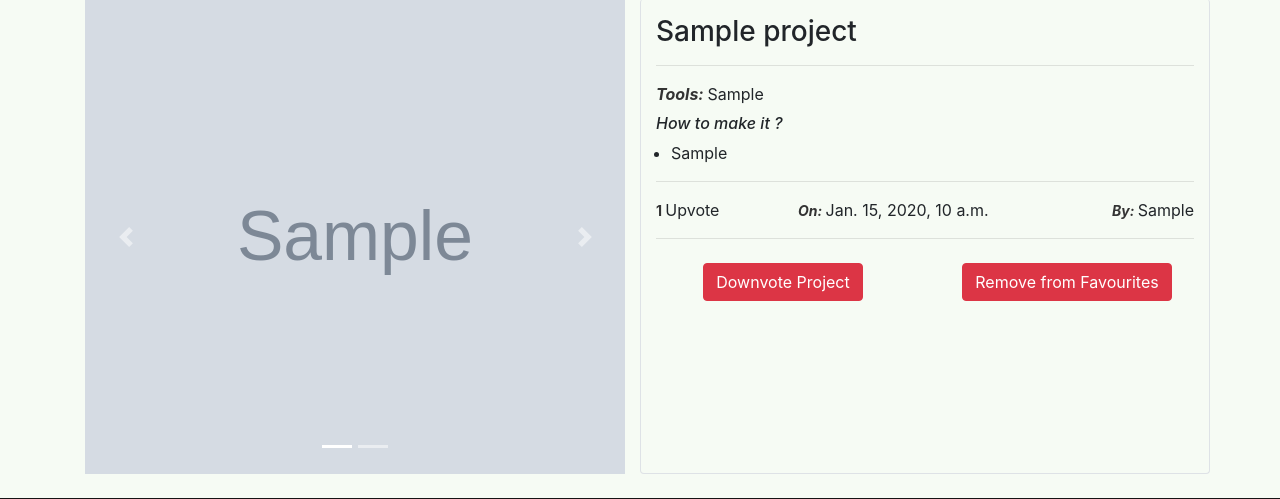
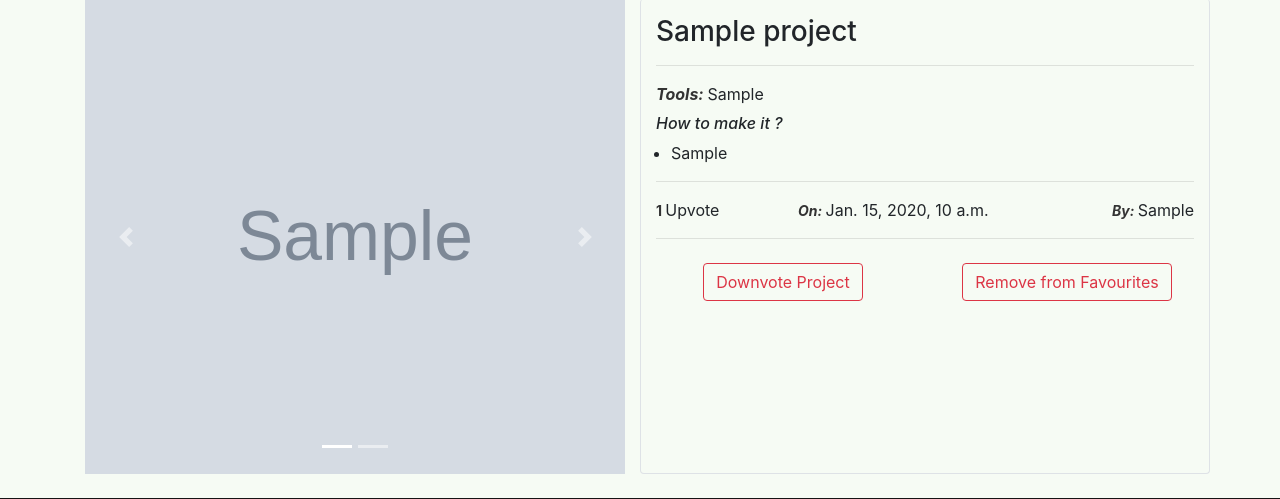
Before and after one commit to deonlobo/green_book_site, a Django app: page /diyprojects/feed in a window 1280 px wide. Shown: the part 210-709 px from the top of the page. Run offline with Django 5.2, Linux system fonts and the light colour scheme; a user stored in the database is signed in; tables that the repository leaves empty hold one stand-in row (values such as "Sample post"); grey boxes marked "Sample" are stand-in pictures; parts of the project's set-up code (start-up, migrations or seed data) failed here and were passed over; some libraries are stand-ins or nearby versions.

Commit message:
Final commit

```diff
--- a/DIYProject/static/DIYProject/css/view_project_css.css
+++ b/DIYProject/static/DIYProject/css/view_project_css.css
@@ -13,7 +13,7 @@
             position: absolute;
             top: -25px; /* Adjust to position above the speech bubble */
             left: 10px; /* Adjust for padding and alignment */
-            font-size: 0.7em;
+            font-size: small;
             color: #333; /* Adjust color if necessary */
             background: #fff; /* Background for better visibility */
             padding: 2px 5px;
@@ -26,7 +26,7 @@
             position: absolute;
             top: -25px; /* Adjust to position above the speech bubble */
             left: 10px; /* Adjust for padding and alignment */
-            font-size: 1em;
+            font-size: small;
             color: #333; /* Adjust color if necessary */
             background: #fff; /* Background for better visibility */
             padding: 2px 5px;
--- a/DIYProject/templates/DIYProject/feed.html
+++ b/DIYProject/templates/DIYProject/feed.html
@@ -151,12 +151,12 @@
                                         {% if request.user in project.upvotes.all %}
                                             <div class="col-lg-6 text-center">
                                                 <a href="{% url 'DIYProject:upvote' project.pk %}"
-                                                   class="btn btn-danger mt-2">Downvote Project</a>
+                                                   class="btn btn-outline-danger mt-2">Downvote Project</a>
                                             </div>
                                         {% else %}
                                             <div class="col-lg-6 text-center">
                                                 <a href="{% url 'DIYProject:upvote' project.pk %}"
-                                                   class="btn btn-success mt-2">Upvote Project</a>
+                                                   class="btn btn-outline-success mt-2">Upvote Project</a>
                                             </div>
                                         {% endif %}
 
@@ -165,12 +165,12 @@
                                     {% if project in fav_projects %}
                                         <div class="col-lg-6 text-center">
                                             <a href="{% url 'DIYProject:removefavourite' project.pk %}"
-                                               class="btn btn-danger mt-2">Remove from Favourites</a>
+                                               class="btn btn-outline-danger mt-2">Remove from Favourites</a>
                                         </div>
                                     {% else %}
                                         <div class="col-lg-6 text-center">
                                             <a href="{% url 'DIYProject:addfavourite' project.pk %}"
-                                               class="btn btn-success mt-2">Add to Favourites</a>
+                                               class="btn btn-outline-success mt-2">Add to Favourites</a>
                                         </div>
                                     {% endif %}
                                 </div>
--- a/DIYProject/urls.py
+++ b/DIYProject/urls.py
@@ -6,7 +6,7 @@ app_name = 'DIYProject'
 urlpatterns = [
 path('categories', views.categoriesView, name='categories'),
 path('feed', views.feedView, name='feed'),
-path('home', views.indexView, name='home'),
+path('', views.indexView, name='home'),
 path('sort-ascending', views.sortAscendingView, name='sortascending'),
 path('sort-descending', views.sortDescendingView, name='sortdescending'),
 path('sort-latest', views.feedView, name='sortlatest'),
--- a/DIYProject/views.py
+++ b/DIYProject/views.py
@@ -60,8 +60,11 @@ def categoriesView(request):
     return render(request,'DIYProject/categories.html',{'categories':categories})
 
 def feedView(request):
-    MyBookmark, created = Favourite.objects.get_or_create(holder=request.user)
-    fav_projects = MyBookmark.fav_projects.all() or None
+    if request.user.is_authenticated:
+        MyBookmark, created = Favourite.objects.get_or_create(holder=request.user)
+        fav_projects = MyBookmark.fav_projects.all() or None
+    else:
+        fav_projects = None
     visit_history = request.session.get('visit_history', [])
     SearchForm = SearchProject()
     projects = Project.objects.annotate(upvotes_count=Count('upvotes')).order_by('-upvotes_count')
@@ -88,24 +91,33 @@ def upvotesView(request, project_id):
 
 
 def sortAscendingView(request):
-    MyBookmark, created = Favourite.objects.get_or_create(holder=request.user)
-    fav_projects = MyBookmark.fav_projects.all() or None
+    if request.user.is_authenticated:
+        MyBookmark, created = Favourite.objects.get_or_create(holder=request.user)
+        fav_projects = MyBookmark.fav_projects.all() or None
+    else:
+        fav_projects = None
     SearchForm = SearchProject()
     projects = Project.objects.order_by('title')
     visit_history = request.session.get('visit_history', [])
     return render(request,'DIYProject/feed.html',{'projects':projects,'SearchForm':SearchForm, 'fav_projects':fav_projects, 'suggestions': visit_history[-5:]})
 
 def sortDescendingView(request):
-    MyBookmark, created = Favourite.objects.get_or_create(holder=request.user)
-    fav_projects = MyBookmark.fav_projects.all() or None
+    if request.user.is_authenticated:
+        MyBookmark, created = Favourite.objects.get_or_create(holder=request.user)
+        fav_projects = MyBookmark.fav_projects.all() or None
+    else:
+        fav_projects = None
     SearchForm = SearchProject()
     projects = Project.objects.order_by('-title')
     visit_history = request.session.get('visit_history', [])
     return render(request,'DIYProject/feed.html',{'projects':projects,'SearchForm':SearchForm, 'fav_projects':fav_projects,'suggestions':visit_history[-5:]})
 
 def filterCategoryView(request, category_id):
-    MyBookmark, created = Favourite.objects.get_or_create(holder=request.user)
-    fav_projects = MyBookmark.fav_projects.all() or None
+    if request.user.is_authenticated:
+        MyBookmark, created = Favourite.objects.get_or_create(holder=request.user)
+        fav_projects = MyBookmark.fav_projects.all() or None
+    else:
+        fav_projects = None
     SearchForm = SearchProject()
     category_name=ProjectCategory.objects.get(pk=category_id)
     projects = Project.objects.filter(project_category=category_name).order_by('-posted_on')
@@ -175,6 +187,7 @@ def bookmarkView(request):
 def deleteProjectView(request,project_id):
     temp_project = get_object_or_404(Project, pk=project_id)
     temp_project.delete()
+    messages.success(request, "Project removed !")
     return redirect('DIYProject:myprojects')
 
 @login_required(login_url='login')
```
Also changed, not shown: DIYProject/templates/DIYProject/view_project.html (+5 -2 lines).
